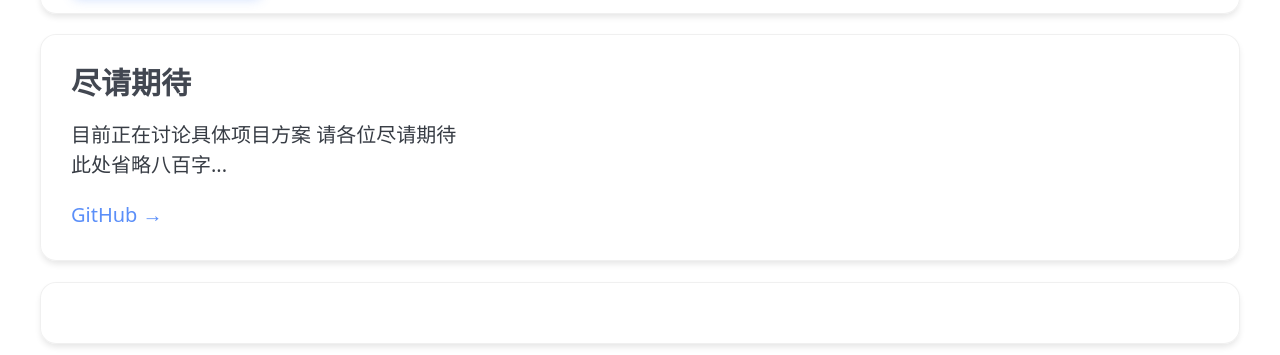
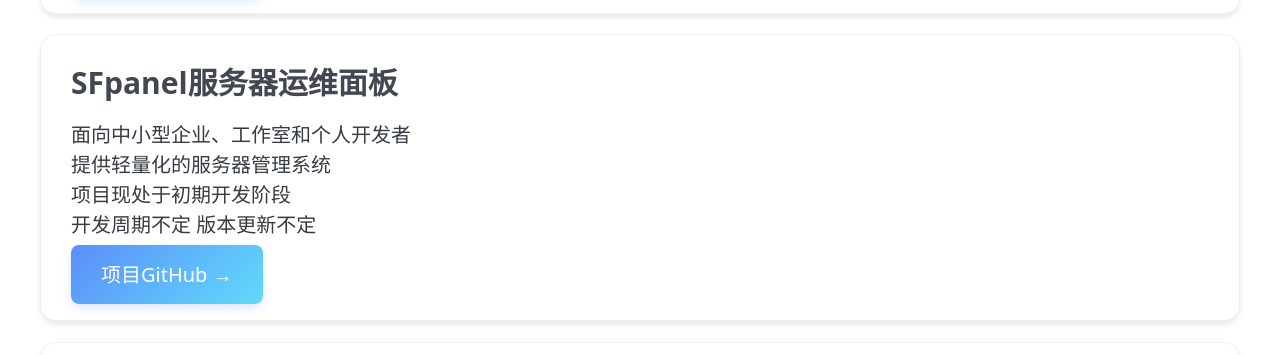
Before and after one commit to team-CloudForgeTech/CloudForgeTech-Home, a website with bundled scripts: page index.html in a window 1280 px wide. Shown: the part 1231-1586 px from the top of the page. Built offline with nearby package versions, Linux system fonts and the light colour scheme.

Commit message:
更新 index.html

```diff
--- a/index.html
+++ b/index.html
@@ -102,6 +102,20 @@
                 <p>开发周期不定 版本更新不定</p>
                 <a href="https://github.com/team-CloudForgeTech/EdgeLogGuard" class="github-link button">项目GitHub →</a>
             </article>
+
+            <div class="project-container">
+                <article class="project-card" data-aos="zoom-in">
+                    <div class="project-header">
+                        <h3>SFpanel服务器运维面板</h3>
+                        <div class="tech-stack">
+                            <span class="tech-tag">面向中小型企业、工作室和个人开发者<br>提供轻量化的服务器管理系统</span>
+                            <br>
+                            <span class="tech-tag">项目现处于初期开发阶段</span>
+                        </div>
+                    </div>
+                    <p>开发周期不定 版本更新不定</p>
+                    <a href="https://github.com/team-CloudForgeTech/SF-Panel" class="github-link button">项目GitHub →</a>
+                </article>
 
             <article class="project-card" data-aos="zoom-in">
                 <div class="project-header">
```
